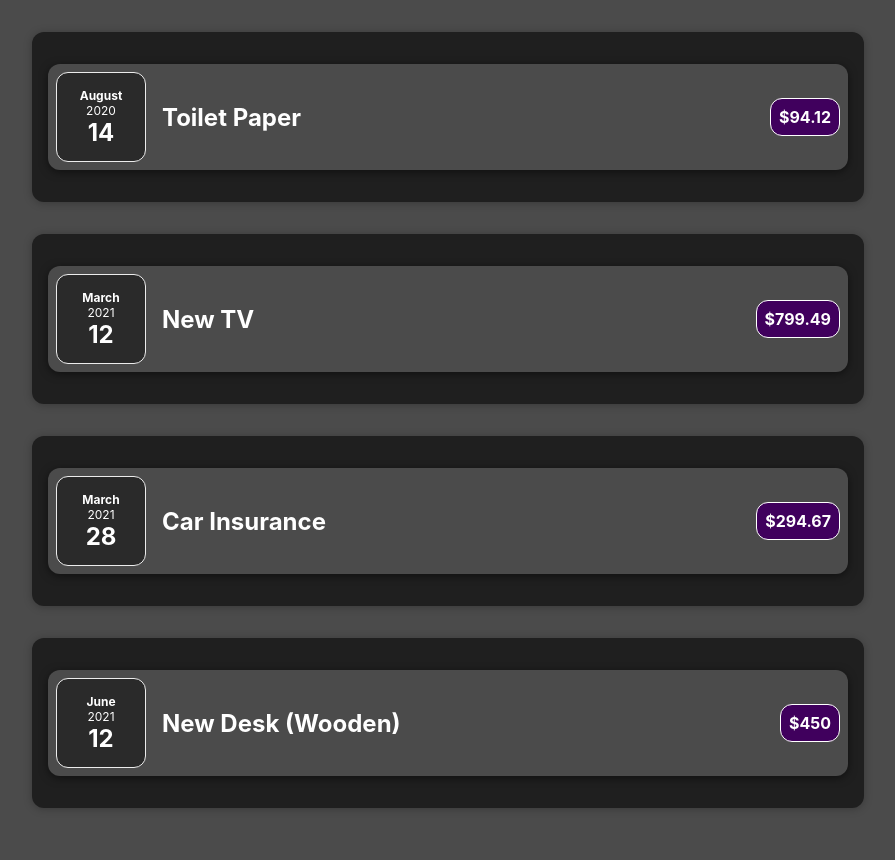
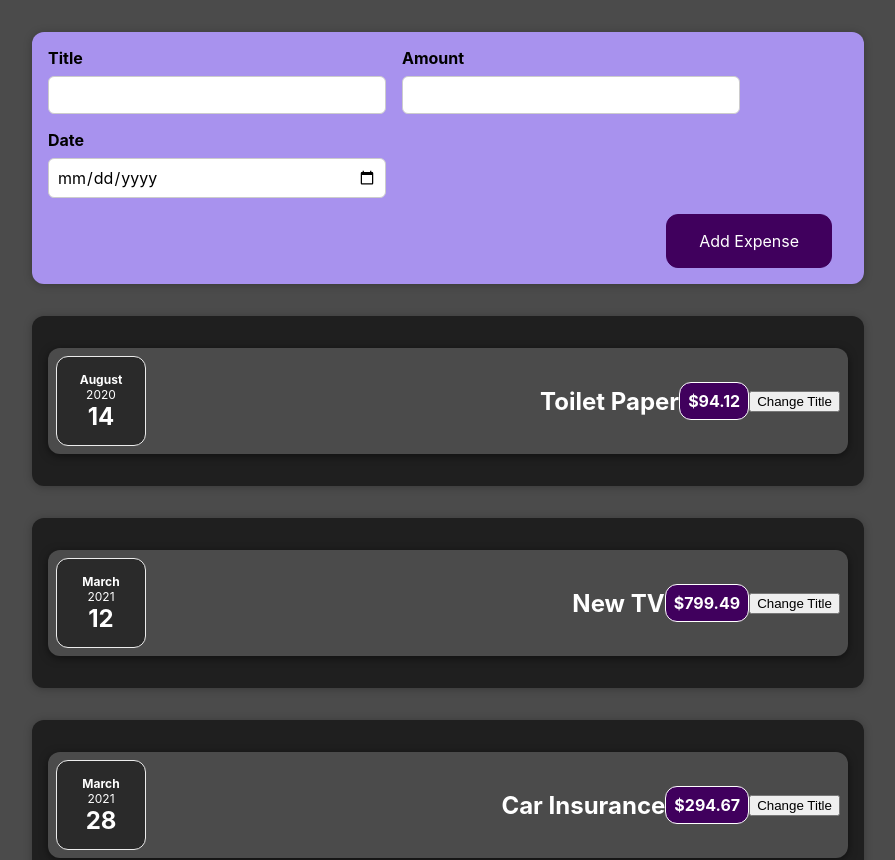
Before and after one commit to Athul-dev-7/ReactTrails, a React (Create React App) app in the folder expense-tracker/: page / in a window 1280 px wide. Shown: the top 860 px of the page, without its empty margins (192-1087 px from the left). Built offline with nearby package versions, Linux system fonts and the light colour scheme.

Commit message:
Adds NewExpense component

```diff
--- a/expense-tracker/src/App.js
+++ b/expense-tracker/src/App.js
@@ -1,4 +1,5 @@
 import Expenses from './components/Expenses';
+import NewExpense from './components/NewExpense';
 
 const App = () => {
     const expenses = [
@@ -27,8 +28,14 @@ const App = () => {
             date: new Date(2021, 5, 12),
         },
     ];
+
+    const addExpenseHandler = (expense) => {
+        console.log(expense);
+    };
+
     return (
         <>
+            <NewExpense onAddExpense={addExpenseHandler} />
             {expenses.map((obj) => (
                 <Expenses items={obj} />
             ))}
--- /dev/null
+++ b/expense-tracker/src/components/ExpenseForm/index.js
@@ -0,0 +1,92 @@
+import React, { useState } from 'react';
+import ExpenseFormStyled from './style';
+
+const ExpenseForm = (props) => {
+    // const [enteredTitle, setEnteredTitle] = useState('');
+    // const [enteredAmount, setEnteredAmount] = useState('');
+    // const [enteredDate, setEnteredDate] = useState('');
+
+    const [userInput, setUserInput] = useState({
+        title: '',
+        amount: '',
+        date: '',
+    });
+
+    const titleChangeHandler = (event) => {
+        // setEnteredTitle(event.target.value);
+        setUserInput((prevState) => {
+            return { ...prevState, title: event.target.value };
+        });
+    };
+
+    const amountChangeHandler = (event) => {
+        // setEnteredAmount(event.target.value);
+        setUserInput((prevState) => {
+            return { ...prevState, amount: event.target.value };
+        });
+    };
+
+    const dateChangeHandler = (event) => {
+        // setEnteredDate(event.target.value);
+        setUserInput((prevState) => {
+            return {
+                ...prevState,
+                date: event.target.value,
+            };
+        });
+    };
+
+    const submitHandler = (event) => {
+        event.preventDefault();
+        // const expenseData = {
+        //     title: enteredTitle,
+        //     amount: enteredAmount,
+        //     date: new Date(enteredDate),
+        // };
+        const expenseData = { ...userInput };
+        props.onSaveExpenseData(expenseData);
+        setUserInput({ title: '', amount: '', date: '' });
+    };
+
+    return (
+        <ExpenseFormStyled>
+            <form onSubmit={submitHandler}>
+                <div className="new-expense__controls">
+                    <div className="new-expense__control">
+                        <label htmlFor="">Title</label>
+                        <input
+                            type="text"
+                            value={userInput.title}
+                            onChange={titleChangeHandler}
+                        />
+                    </div>
+                    <div className="new-expense__control">
+                        <label htmlFor="">Amount</label>
+                        <input
+                            type="number"
+                            min="1"
+                            step="1"
+                            value={userInput.amount}
+                            onChange={amountChangeHandler}
+                        />
+                    </div>
+                    <div className="new-expense__control">
+                        <label htmlFor="">Date</label>
+                        <input
+                            type="date"
+                            min=" 2019-01-01"
+                            max="2022-12-31"
+                            value={userInput.date}
+                            onChange={dateChangeHandler}
+                        />
+                    </div>
+                </div>
+                <div className="new-expense__actions">
+                    <button type="submit">Add Expense</button>
+                </div>
+            </form>
+        </ExpenseFormStyled>
+    );
+};
+
+export default ExpenseForm;
--- /dev/null
+++ b/expense-tracker/src/components/ExpenseForm/style.js
@@ -0,0 +1,58 @@
+import styled from 'styled-components';
+
+export default styled.div`
+    .new-expense__controls {
+        display: flex;
+        flex-wrap: wrap;
+        gap: 1rem;
+        margin-bottom: 1rem;
+        text-align: left;
+    }
+
+    .new-expense__control label {
+        font-weight: bold;
+        margin-bottom: 0.5rem;
+        display: block;
+    }
+
+    .new-expense__control input {
+        font: inherit;
+        padding: 0.5rem;
+        border-radius: 6px;
+        border: 1px solid #ccc;
+        width: 20rem;
+        max-width: 100%;
+    }
+
+    .new-expense__actions {
+        text-align: right;
+
+        button {
+            font: inherit;
+            cursor: pointer;
+            padding: 1rem 2rem;
+            border: 1px solid #40005d;
+            background-color: #40005d;
+            color: white;
+            border-radius: 12px;
+            margin-right: 1rem;
+        }
+
+        button:hover,
+        button:active {
+            background-color: #510674;
+            border-color: #510674;
+        }
+
+        button.alternative {
+            color: #220131;
+            border-color: transparent;
+            background-color: transparent;
+        }
+
+        button.alternative:hover,
+        button.alternative:active {
+            background-color: #ddb3f8;
+        }
+    }
+`;
--- a/expense-tracker/src/components/ExpenseItem/index.js
+++ b/expense-tracker/src/components/ExpenseItem/index.js
@@ -1,14 +1,20 @@
-import React from 'react';
+import React, { useState } from 'react';
 import ExpenseItemStyled from './style';
 import ExpenseDate from '../ExpenseDate';
 
 const ExpenseItem = (props) => {
+    const [title, setTitle] = useState(props.title);
+
+    const clickHandler = () => {
+        setTitle('Updated');
+    };
     return (
         <ExpenseItemStyled>
             <ExpenseDate date={props.date} />
             <div className="expense-item__description">
-                <h2>{props.title}</h2>
+                <h2>{title}</h2>
                 <div className="expense-item__price">${props.amount}</div>
+                <button onClick={clickHandler}>Change Title</button>
             </div>
         </ExpenseItemStyled>
     );
--- a/expense-tracker/src/components/ExpenseItem/style.js
+++ b/expense-tracker/src/components/ExpenseItem/style.js
@@ -23,7 +23,7 @@ const ExpenseItemStyled = styled.div`
         display: flex;
         flex-direction: row;
         align-items: center;
-        justify-content: space-between;
+        justify-content: flex-end;
         flex: 1;
 
         .expense-item h2 {
--- /dev/null
+++ b/expense-tracker/src/components/NewExpense/index.js
@@ -0,0 +1,21 @@
+import React from 'react';
+import NewExpenseStyled from './style';
+import ExpenseForm from '../ExpenseForm/index';
+
+const NewExpense = (props) => {
+    const saveExpenseDataHandler = (enteredExpenseData) => {
+        const expenseData = {
+            ...enteredExpenseData,
+            id: Math.random().toString(),
+        };
+
+        props.onAddExpense(expenseData);
+    };
+    return (
+        <NewExpenseStyled>
+            <ExpenseForm onSaveExpenseData={saveExpenseDataHandler} />
+        </NewExpenseStyled>
+    );
+};
+
+export default NewExpense;
--- /dev/null
+++ b/expense-tracker/src/components/NewExpense/style.js
@@ -0,0 +1,12 @@
+import styled from 'styled-components';
+
+export default styled.div`
+    background-color: #a892ee;
+    padding: 1rem;
+    margin: 2rem auto;
+    width: 50rem;
+    max-width: 95%;
+    border-radius: 12px;
+    text-align: center;
+    box-shadow: 0 1px 8px rgba(0, 0, 0, 0.25);
+`;
```
